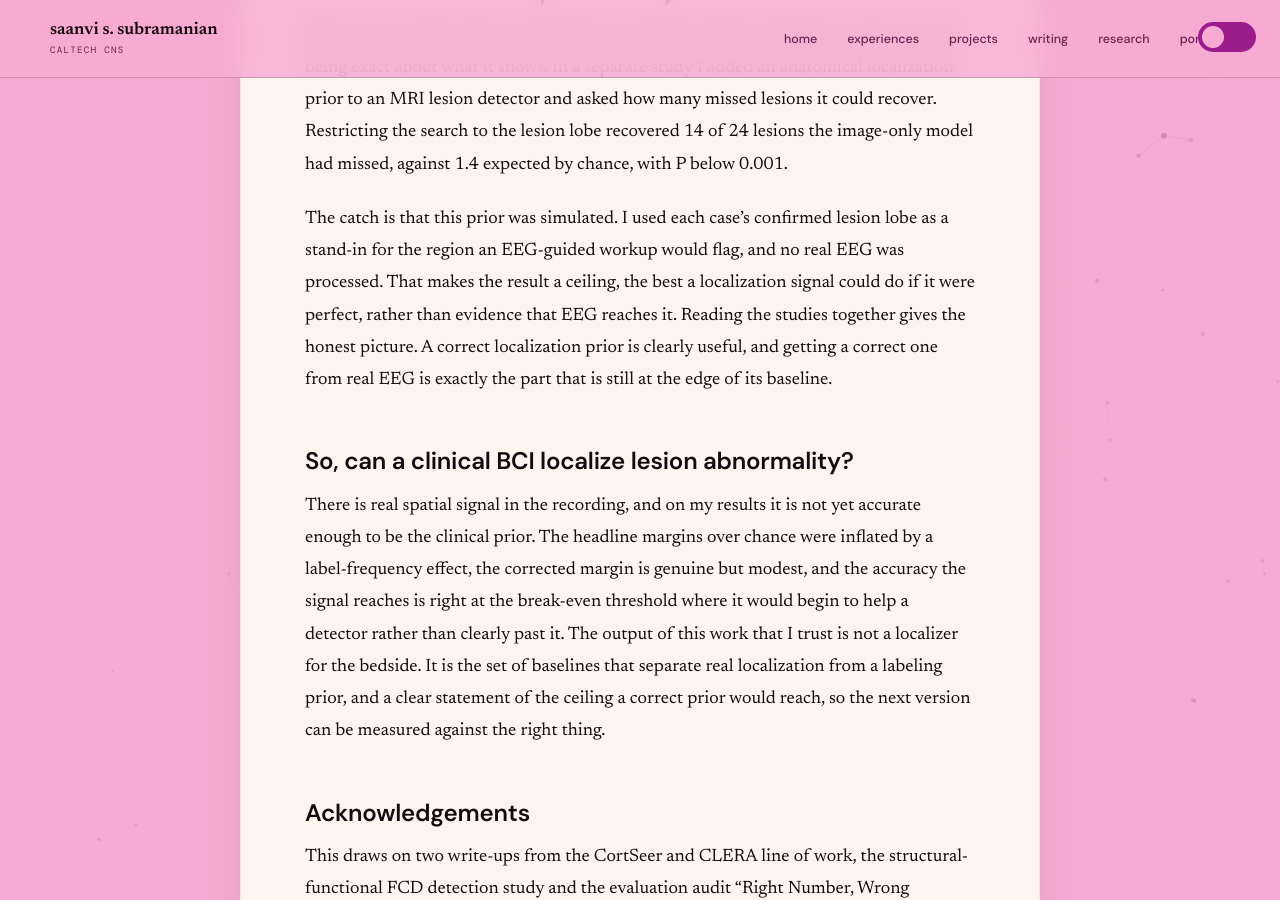
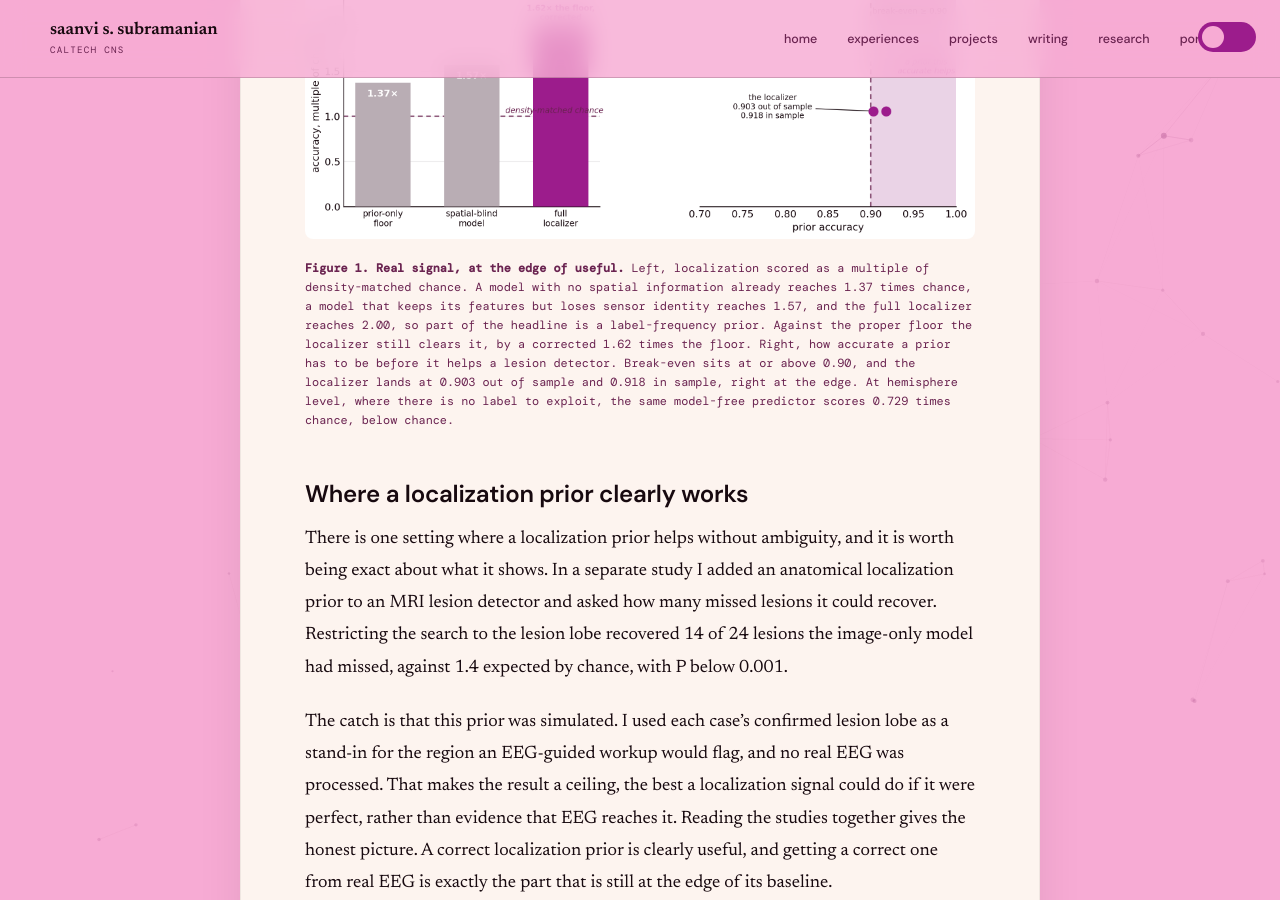
Before and after one commit to saanviiyer/saanviiyer.github.io, a Jekyll site: the page built from _posts/2026-10-07-clinical-bci-localization.md, in a window 1280 px wide and 900 px high, scrolled down 2577 px. Built offline with Jekyll 4.4.1, drawn with Linux system fonts in a browser that asks for light colours; some web fonts are replaced.

Commit message:
Add the floor-and-break-even figure to the clinical-BCI post

```diff
--- a/_posts/2026-10-07-clinical-bci-localization.md
+++ b/_posts/2026-10-07-clinical-bci-localization.md
@@ -5,6 +5,7 @@ date: 2026-10-07
 tag: "Research"
 section: technical
 permalink: /thinking/clinical-bci-localization/
+thumb: /assets/images/clinical-bci-localization/floor-and-breakeven.png
 excerpt: "I asked whether a scalp-EEG readout can tell you where a brain lesion is, which is what a surgical workup needs. There is real spatial signal, but it sits right at the edge of being useful, and most of the work was building the baseline that shows that."
 ---
 
@@ -30,6 +31,10 @@ The lesson repeated at a coarser scale and in the other direction. At hemisphere
 
 Real signal is not the same as useful signal, so I asked the next question directly. How accurate does a localization prior have to be before conditioning a lesion detector on it beats using no prior at all? I swept prior quality from chance to a perfect oracle. With enough seeds, a prior that is 90 percent accurate does not beat the no-prior baseline. It is indistinguishable from it, at p equal to 0.55, so break-even sits at or above 90 percent accuracy. My localizer runs at about 0.90, 0.903 out of sample and 0.918 in sample, which is marginal either way. The spatial signal exists, and it is right at the threshold where it would start to help, not clearly past it.
 
+![Left, localization as a multiple of chance: prior-only floor 1.37, spatial-blind model 1.57, full localizer 2.00. Right, prior accuracy against a break-even threshold at 0.90, with the localizer at 0.903 and 0.918.](/assets/images/clinical-bci-localization/floor-and-breakeven.png)
+
+**Figure 1. Real signal, at the edge of useful.** Left, localization scored as a multiple of density-matched chance. A model with no spatial information already reaches 1.37 times chance, a model that keeps its features but loses sensor identity reaches 1.57, and the full localizer reaches 2.00, so part of the headline is a label-frequency prior. Against the proper floor the localizer still clears it, by a corrected 1.62 times the floor. Right, how accurate a prior has to be before it helps a lesion detector. Break-even sits at or above 0.90, and the localizer lands at 0.903 out of sample and 0.918 in sample, right at the edge. At hemisphere level, where there is no label to exploit, the same model-free predictor scores 0.729 times chance, below chance.
+
 ## Where a localization prior clearly works
 
 There is one setting where a localization prior helps without ambiguity, and it is worth being exact about what it shows. In a separate study I added an anatomical localization prior to an MRI lesion detector and asked how many missed lesions it could recover. Restricting the search to the lesion lobe recovered 14 of 24 lesions the image-only model had missed, against 1.4 expected by chance, with P below 0.001.
```
Also changed, not shown: assets/images/clinical-bci-localization/floor-and-breakeven.png (added).
